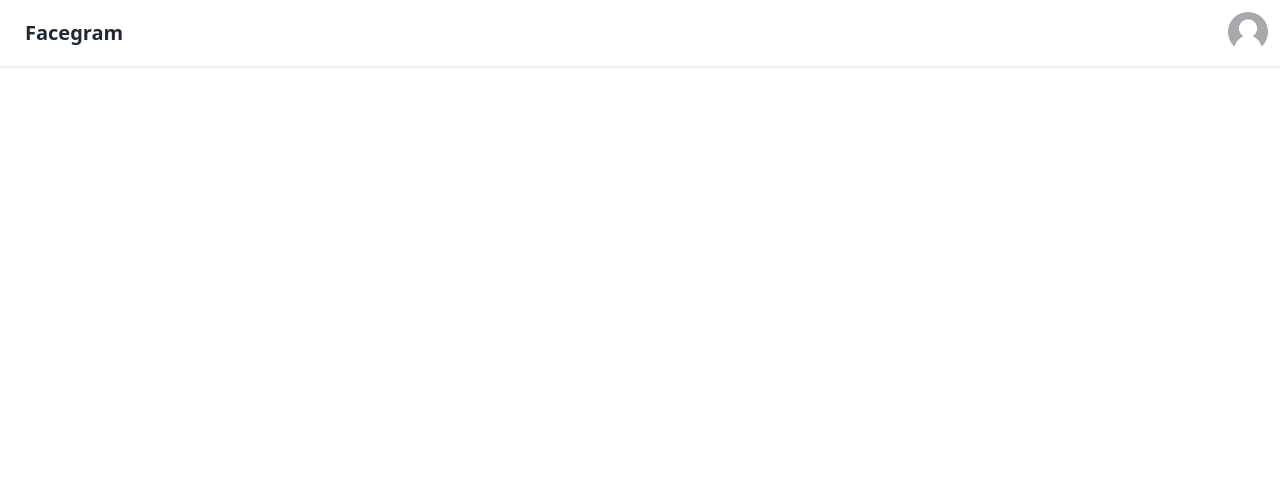
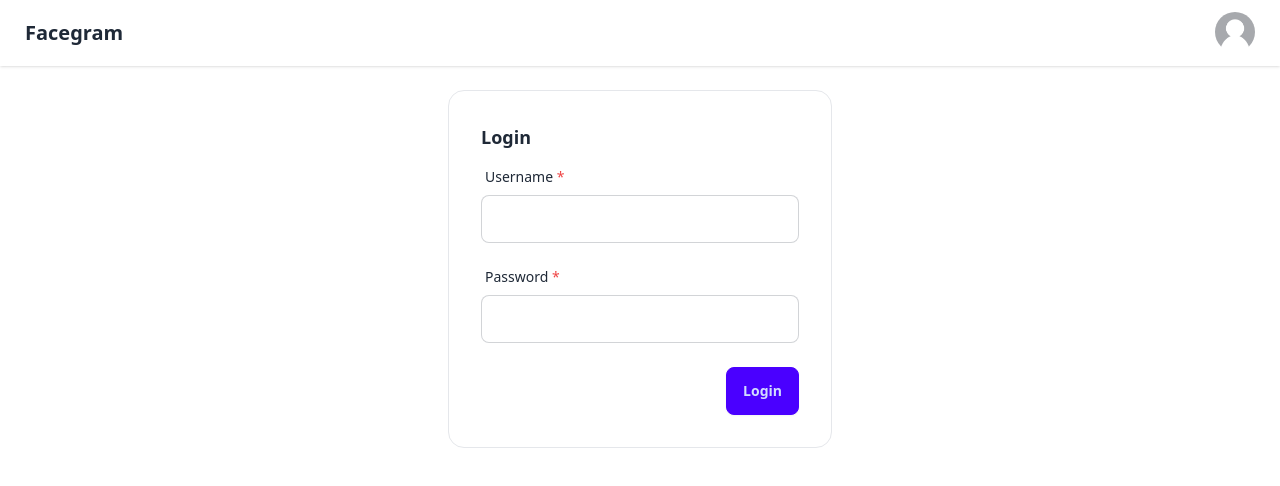
Before and after one commit to NikarashiHatsu/lks-modul-3-fe, a Vue app: page /auth/login in a window 1280 px wide. Before the commit this address had no page. Shown: the top 486 px of the page. Built offline with nearby package versions, Linux system fonts and the light colour scheme; no server answers.

Commit message:
feat: login

```diff
--- a/package.json
+++ b/package.json
@@ -10,6 +10,7 @@
   },
   "dependencies": {
     "axios": "^1.6.8",
+    "pinia": "^2.0.0-rc.10",
     "vue": "^3.4.21",
     "vue-router": "^4.3.0"
   },
--- a/src/components/Navbar.vue
+++ b/src/components/Navbar.vue
@@ -1,9 +1,10 @@
 <script setup>
   import { RouterLink } from 'vue-router'
+  import { useAuthStore } from '@/store/auth';;
 </script>
 
 <template>
-  <header class="navbar bg-base-100 shadow sticky top-0">
+  <header class="navbar bg-base-100 shadow sticky top-0 z-50">
     <div class="flex-1">
       <a class="btn btn-ghost text-xl">
         Facegram
@@ -11,23 +12,40 @@
     </div>
     <div class="flex-none">
       <div class="dropdown dropdown-end">
-        <div tabindex="0" role="button" class="btn btn-ghost btn-circle avatar">
+        <div tabindex="0" role="button" class="btn btn-ghost font-normal">
+          <span v-if="useAuthStore().isAuthenticated">
+            {{ useAuthStore().user.full_name }}
+          </span>
           <div class="w-10 rounded-full">
-            <img src="/images/blank.webp" class="bg-cover" />
+            <img src="/images/blank.webp" class="bg-cover rounded-full" />
           </div>
         </div>
-        <ul tabindex="0" class="menu menu-sm dropdown-content mt-3 z-[1] p-2 shadow bg-base-100 rounded-box w-52">
+
+        <ul
+          v-if="! useAuthStore().isAuthenticated"
+          tabindex="0"
+          class="menu menu-sm dropdown-content mt-3 z-[1] p-2 shadow bg-base-100 rounded-box w-52"
+        >
           <li>
             <!-- <RouterLink to="/register">Register</RouterLink> -->
-            <!-- <RouterLink to="/login">Login</RouterLink> -->
             <a>
               Register
             </a>
           </li>
           <li>
-            <a>
-              Login
-            </a>
+            <RouterLink :to="{ name: 'auth.login' }">Login</RouterLink>
+          </li>
+        </ul>
+
+        <ul
+          v-if="useAuthStore().isAuthenticated"
+          tabindex="0"
+          class="menu menu-sm dropdown-content mt-3 z-[1] p-2 shadow bg-base-100 rounded-box w-52"
+        >
+          <li>
+            <RouterLink :to="{ name: 'auth.logout' }">
+              Log out
+            </RouterLink>
           </li>
         </ul>
       </div>
--- /dev/null
+++ b/src/config/app.js
@@ -0,0 +1,8 @@
+export default {
+  env: import.meta.env.VITE_APP_ENV,
+  apiUrl: import.meta.env.VITE_APP_ENV == 'development'
+    ? import.meta.env.VITE_APP_API_URL_DEV
+    : import.meta.env.VITE_APP_API_URL_PROD,
+  apiUrlDev: import.meta.env.VITE_APP_API_URL_DEV,
+  apiUrlProd: import.meta.env.VITE_APP_API_URL_PROD,
+};
--- a/src/main.js
+++ b/src/main.js
@@ -1,10 +1,12 @@
 import './assets/tailwind.css'
 
+import { createPinia } from 'pinia'
 import { createApp } from 'vue'
 import App from './App.vue'
 import router from './router'
 
-const app = createApp(App)
+const pinia = createPinia();
+const app = createApp(App).use(pinia);
 
 app.use(router)
 
--- a/src/router/index.js
+++ b/src/router/index.js
@@ -1,5 +1,10 @@
 import { createRouter, createWebHistory } from 'vue-router'
 import HomeView from '../views/HomeView.vue'
+
+import LoginView from '../views/Auth/LoginView.vue'
+import { useAuthStore } from '@/store/auth'
+import app from '@/config/app';
+import axios from 'axios'
 
 const router = createRouter({
   history: createWebHistory(import.meta.env.BASE_URL),
@@ -11,7 +16,47 @@ const router = createRouter({
         title: 'Home',
       },
       component: HomeView
-    }
+    },
+
+    {
+      path: '/auth/logout',
+      name: 'auth.logout',
+      beforeEnter: async (to, from, next) => {
+        if (useAuthStore().isAuthenticated) {
+          await axios.post(
+              `${app.apiUrl}/api/v1/auth/logout`,
+              {},
+              {
+                headers: {
+                  'Accept': 'application/json',
+                  'Authorization': `Bearer ${useAuthStore().accessToken}`,
+                  'Content-Type': 'application/json',
+                },
+              },
+            )
+            .then((response) => {
+              useAuthStore().clearAccessToken();
+            });
+        }
+
+        next('/');
+      }
+    },
+    {
+      path: '/auth/login',
+      name: 'auth.login',
+      meta: {
+        title: 'Login',
+      },
+      component: LoginView,
+      beforeEnter: (to, from, next) => {
+        if (useAuthStore().isAuthenticated) {
+          router.push('/');
+        }
+
+        next();
+      },
+    },
   ]
 })
 
--- /dev/null
+++ b/src/store/auth.js
@@ -0,0 +1,29 @@
+import { defineStore } from 'pinia';
+
+export const useAuthStore = defineStore('auth', {
+  state: () => ({
+    accessToken: localStorage.getItem('accessToken') || null,
+    user: JSON.parse(localStorage.getItem('user')) || {},
+  }),
+  actions: {
+    setCredentials(token, user) {
+      this.accessToken = token;
+      this.user = user;
+
+      localStorage.setItem('accessToken', this.accessToken);
+      localStorage.setItem('user', JSON.stringify(this.user));
+    },
+    clearAccessToken() {
+      this.accessToken = null;
+      this.user = null;
+
+      localStorage.removeItem('accessToken');
+      localStorage.removeItem('user');
+    },
+  },
+  getters: {
+    isAuthenticated() {
+      return !!this.accessToken;
+    },
+  }
+});
--- /dev/null
+++ b/src/views/Auth/LoginView.vue
@@ -0,0 +1,134 @@
+<script setup>
+  import { ref } from 'vue';
+  import app from '@/config/app';
+  import axios from 'axios';
+  import { useAuthStore } from '@/store/auth.js';
+
+  const isLoading = ref(false);
+
+  const form = ref({
+    message: '',
+    user: {
+      username: {
+        value: '',
+        error: '',
+      },
+      password: {
+        value: '',
+        error: '',
+      },
+    },
+    resetError() {
+      this.message = '';
+      this.user.username.error = '';
+      this.user.password.error = '';
+    },
+    resetUser() {
+      this.user.username.value = '';
+      this.user.password.value = '';
+    }
+  });
+
+  const login = async () => {
+    isLoading.value = true;
+
+    form.errorMessage = '';
+
+    await axios.post(
+        `${app.apiUrl}/api/v1/auth/login`,
+        {
+          username: form.value.user.username.value,
+          password: form.value.user.password.value,
+        },
+        {
+          headers: {
+            'Accept': 'application/json',
+            'Content-Type': 'application/json',
+          },
+        },
+      )
+      .then(async (response) => {
+        const { token, user } = response.data;
+
+        useAuthStore().setCredentials(token, user);
+
+        window.location.href = '/';
+      })
+      .catch((error) => {
+        const responseCode = error.response?.status;
+
+        if (responseCode == 401) {
+          form.value.message = error.response.data.message;
+        }
+      });
+
+    isLoading.value = false;
+  }
+</script>
+
+<template>
+  <div class="max-w-sm w-full mx-auto">
+    <div class="card bg-base-100 border">
+      <div class="card-body">
+        <div
+          class="alert alert-error mb-4"
+          v-if="form.message != ''"
+        >
+          {{ form.message }}
+        </div>
+
+        <div class="h5 text-lg font-semibold">
+          Login
+        </div>
+
+        <form @submit.prevent="login">
+          <div class="form-control mb-4">
+            <label for="username" class="label">
+              <span class="label-text">
+                Username
+                <span class="text-red-500">*</span>
+              </span>
+            </label>
+            <input
+              v-model="form.user.username.value"
+              type="text"
+              name="username"
+              id="username"
+              class="input input-bordered w-full"
+              :class="{ 'input-disabled': isLoading }"
+              required
+            />
+          </div>
+
+          <div class="form-control mb-6">
+            <label for="password" class="label">
+              <span class="label-text">
+                Password
+                <span class="text-red-500">*</span>
+              </span>
+            </label>
+            <input
+              v-model="form.user.password.value"
+              type="password"
+              name="password"
+              id="password"
+              class="input input-bordered w-full"
+              :class="{ 'input-disabled': isLoading }"
+              required
+            />
+          </div>
+
+          <div class="flex justify-end">
+            <button
+              type="submit"
+              class="btn btn-primary"
+              :class="{ 'btn-disabled': isLoading }"
+            >
+              Login
+            </button>
+          </div>
+        </form>
+      </div>
+    </div>
+  </div>
+</template>
```
Also changed, not shown: 2 other files (tests, documents, lock files or other folders).
